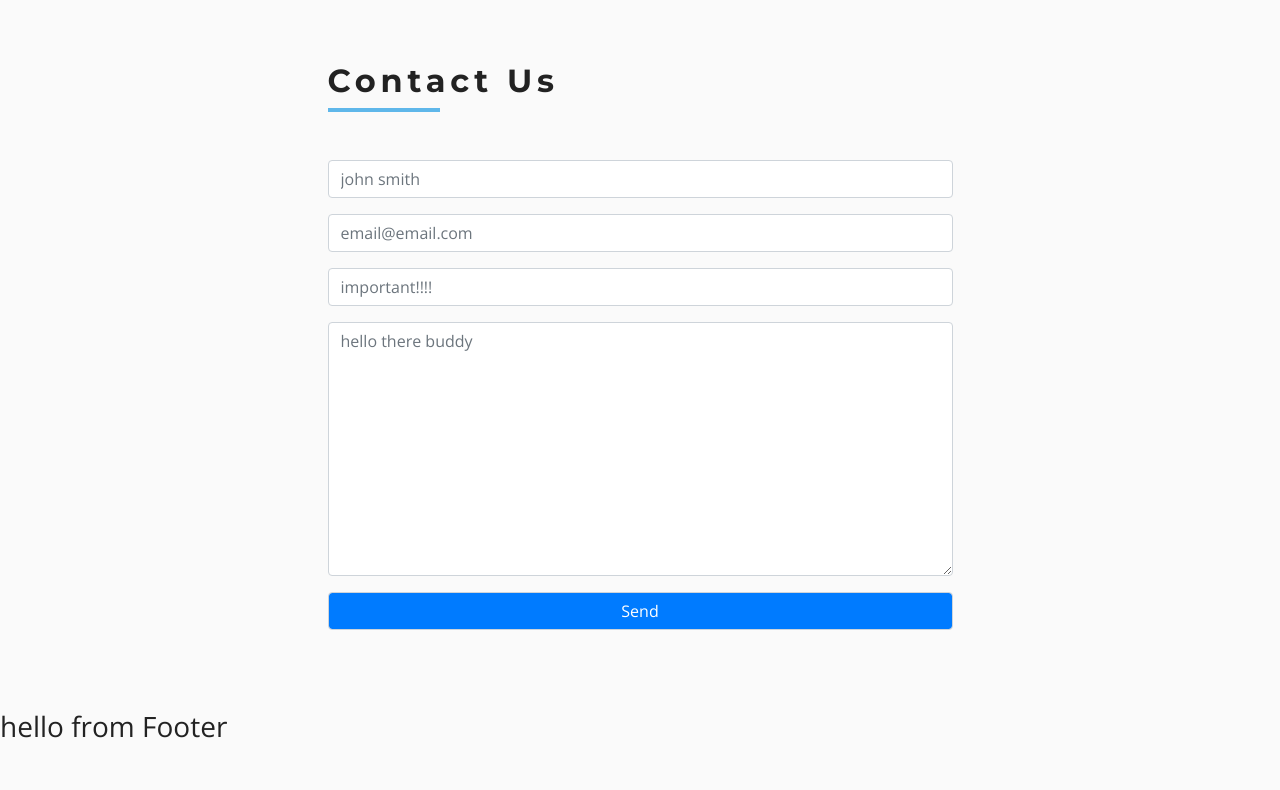
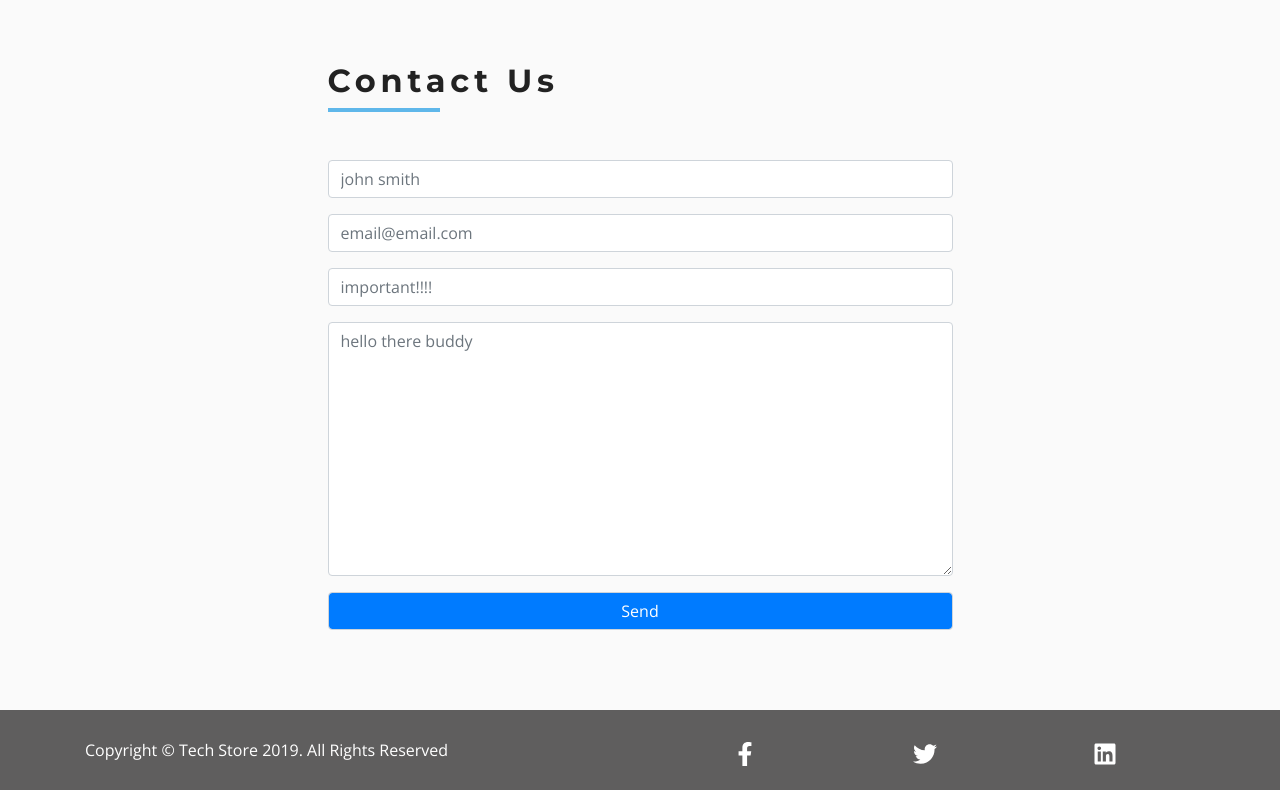
Before and after one commit to mahmoudelgamal/react-e-commerce-tech-store, a React (Create React App) app: page /contact in a window 1280 px wide. Shown: the part 543-1333 px from the top of the page. Before the commit the page ends 1295 px from the top, so only its background shows below. Built offline with nearby package versions, Linux system fonts and the light colour scheme.

Commit message:
navbar component

```diff
--- a/src/components/ContactPage/Contact.js
+++ b/src/components/ContactPage/Contact.js
@@ -2,7 +2,7 @@
 import Title from "../Title";
 export default function Contact() {
   return (
-    <section className="py-5">
+    <section className="py-5" style={{overflow:'hidden'}}>
       <div className="row">
         <div className="col-10 mx-auto col-md-6 my-3">
           <Title title="contact us" />
--- a/src/components/Footer.js
+++ b/src/components/Footer.js
@@ -1,10 +1,49 @@
-import React, { Component } from 'react';
-class Footer extends Component {
-    render() {
-        return <>
-            <h3>hello from Footer</h3>
-        </>;
+import React from "react";
+import styled from "styled-components";
+import { ProductConsumer } from "../context";
+
+export default function Footer() {
+    return (
+        <ProductConsumer>
+        {value => {
+            return (
+            <FooterWrapper>
+                <div className="container py-3">
+                <div className="row">
+                    <div className="col-md-6">
+                    <p className="text-capitalize">
+                        copyright &copy; tech store {new Date().getFullYear()}. all
+                        rights reserved{" "}
+                    </p>
+                    </div>
+                    <div className="col-md-6 d-flex justify-content-around">
+                    {value.socialIcons.map(item => (
+                        <a target="_blank" href={item.url} key={item.id}>
+                        {item.icon}
+                        </a>
+                    ))}
+                    </div>
+                </div>
+                </div>
+            </FooterWrapper>
+            );
+        }}
+        </ProductConsumer>
+    );
     }
-}
 
-export default Footer;
+const FooterWrapper = styled.footer`
+    background: var(--darkGrey);
+    color: var(--mainWhite);
+    line-height: 1;
+    padding-top: 1rem;
+    .icon {
+        font-size: 1.5rem;
+        color: var(--mainWhite);
+        transition: var(--mainTranstion);
+    }
+    .icon:hover {
+        color: var(--primaryColor);
+        cursor: pointer;
+    }
+`;
--- a/src/context/context.js
+++ b/src/context/context.js
@@ -1,5 +1,6 @@
 import React, { Component } from 'react';
 import { LinksData } from './linksData';
+import {socialData } from './socialData'
 
 const ProductContext = React.createContext();
 // provider
@@ -11,6 +12,7 @@
         cartItems: 0,
         links: LinksData,
         cart: [],
+        socialIcons: socialData
     }
     // hande Sidebar
     handleSidebar = () => {
--- /dev/null
+++ b/src/context/socialData.js
@@ -0,0 +1,20 @@
+import React from "react";
+import { FaFacebookF, FaTwitter, FaLinkedin } from "react-icons/fa";
+
+export const socialData = [
+  {
+    id: 1,
+    icon: <FaFacebookF className="icon" />,
+    url: "https://www.facebook.com"
+  },
+  {
+    id: 2,
+    icon: <FaTwitter className="icon" />,
+    url: "https://www.facebook.com"
+  },
+  {
+    id: 3,
+    icon: <FaLinkedin className="icon" />,
+    url: "https://www.facebook.com"
+  }
+];
```
